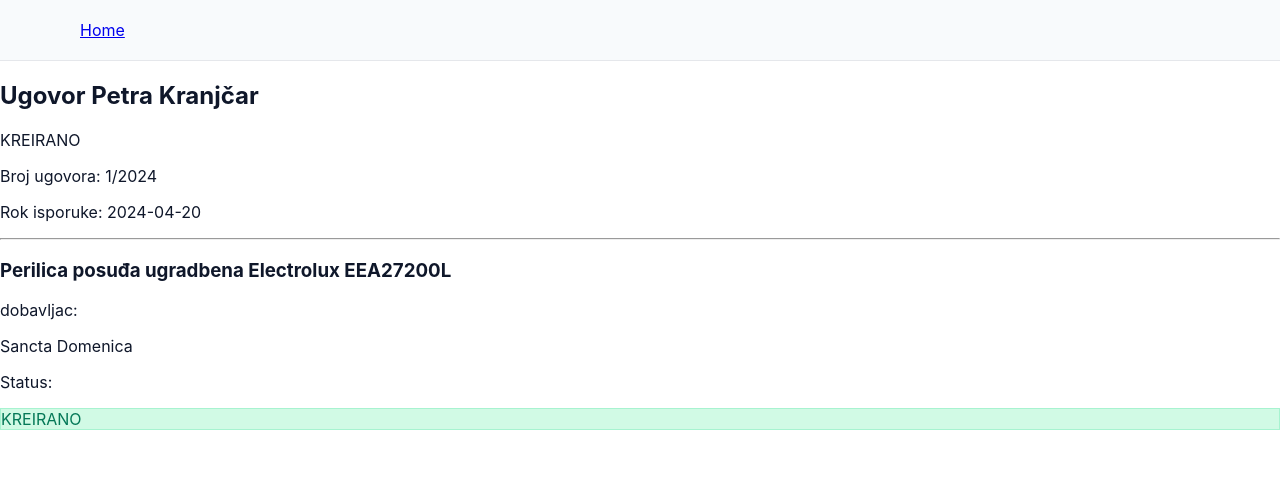
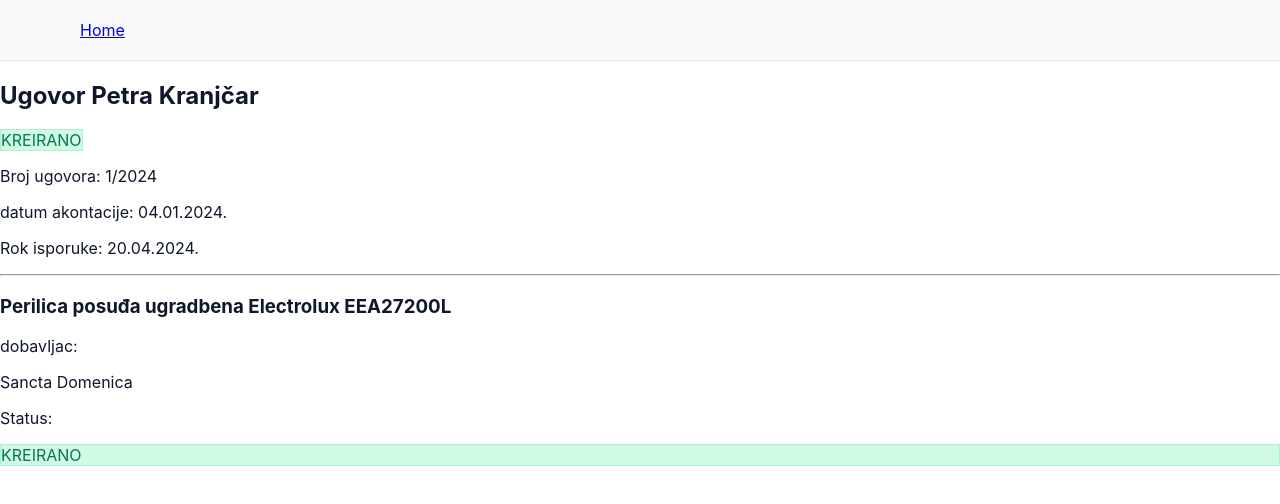
Before and after one commit to IBakija/contractapp, a React (Create React App) app: page /contract/1 in a window 1280 px wide. Shown: the top 504 px of the page. Built offline with nearby package versions, Linux system fonts and the light colour scheme.

Commit message:
feat(formatStringDate): created and implemented function

```diff
--- a/src/components/Article/Article.tsx
+++ b/src/components/Article/Article.tsx
@@ -1,5 +1,5 @@
 import { articleData } from '../../constants/articleData';
-import { determineStatus } from '../../constants/determineStatus';
+import { determineStatus } from '../../functions/determineStatus';
 import style from './Article.module.scss';
 
 interface Props {
--- a/src/components/Contract/Contract.tsx
+++ b/src/components/Contract/Contract.tsx
@@ -1,6 +1,8 @@
+import { Link } from 'react-router-dom';
 import { contractData } from '../../constants/contractData';
-import { determineStatus } from '../../constants/determineStatus';
+import { determineStatus } from '../../functions/determineStatus';
 import style from './Contract.module.scss';
+import { formatStringDate } from '../../functions/formatStringDate';
 
 interface Props {
     item: contractData;
@@ -14,21 +16,23 @@ const Contract: React.FC<Props> = (props) => {
 
     return (
         <div className={style.contractCard} key={item.id}>
-            <a
-                href={`/contract/${item.id}`}
+            <Link
+                to={`/contract/${item.id}`}
                 aria-label={`Pregledaj ugovor ${item.kupac}`}
                 title={`Pregledaj ugovor ${item.kupac}`}
                 className={style.contractLink}
             >
                 Otvori
-            </a>
+            </Link>
             <h3 className={style.contractHolder}>{item.kupac}</h3>
             <div className={style.contractGrid}>
                 <p className={style.contractKey}>broj ugovora: </p>
                 <p className={style.contractValue}>{item.broj_ugovora}</p>
 
                 <p className={style.contractKey}>Rok isporuke: </p>
-                <p className={style.contractValue}>{item.rok_isporuke}</p>
+                <p className={style.contractValue}>
+                    {formatStringDate(item.rok_isporuke)}
+                </p>
 
                 <p className={style.contractKey}>Status: </p>
                 <p className={`${style.contractStatus} ${status}`}>
--- a/src/components/Header/Header.tsx
+++ b/src/components/Header/Header.tsx
@@ -1,11 +1,11 @@
-import Contract from '../Contract/Contract';
+import { Link } from 'react-router-dom';
 import style from './Header.module.scss';
 
 const Header: React.FC = () => {
     return (
         <header className={style.header}>
             <nav className={style.nav}>
-                <a href="/">Home</a>
+                <Link to="/">Home</Link>
             </nav>
         </header>
     );
--- /dev/null
+++ b/src/functions/formatStringDate.tsx
@@ -0,0 +1,5 @@
+export function formatStringDate(text: string) {
+    const data = text.split('-');
+
+    return `${data[2]}.${data[1]}.${data[0]}.`;
+}
--- a/src/pages/ContractPage/ContractPage.tsx
+++ b/src/pages/ContractPage/ContractPage.tsx
@@ -1,8 +1,10 @@
 import React from 'react';
-import { redirect, useParams } from 'react-router-dom';
+import { useParams } from 'react-router-dom';
 import { contracts } from '../../constants/contracts';
 import Layout from '../Layout';
 import ArticleList from '../../components/ArticleList/ArticleList';
+import { determineStatus } from '../../functions/determineStatus';
+import { formatStringDate } from '../../functions/formatStringDate';
 
 const ContractPage: React.FC = () => {
     const { id } = useParams();
@@ -17,16 +19,27 @@ const ContractPage: React.FC = () => {
             </section>
         );
     }
+    const status = determineStatus(specificProduct.status);
 
     return (
         <Layout>
             <section>
                 <div>
                     <h1>Ugovor {specificProduct?.kupac}</h1>
-                    <span> {specificProduct?.status}</span>
+                    <span className={`${status}`}>
+                        {' '}
+                        {specificProduct?.status}
+                    </span>
                 </div>
                 <p>Broj ugovora: {specificProduct?.broj_ugovora}</p>
-                <p>Rok isporuke: {specificProduct?.rok_isporuke}</p>
+                <p>
+                    datum akontacije:{' '}
+                    {formatStringDate(specificProduct?.datum_akontacije)}
+                </p>
+                <p>
+                    Rok isporuke:{' '}
+                    {formatStringDate(specificProduct?.rok_isporuke)}
+                </p>
                 <hr />
             </section>
             <section>
```
Also changed, not shown: src/functions/determineStatus.tsx (renamed from src/constants/determineStatus.tsx).
